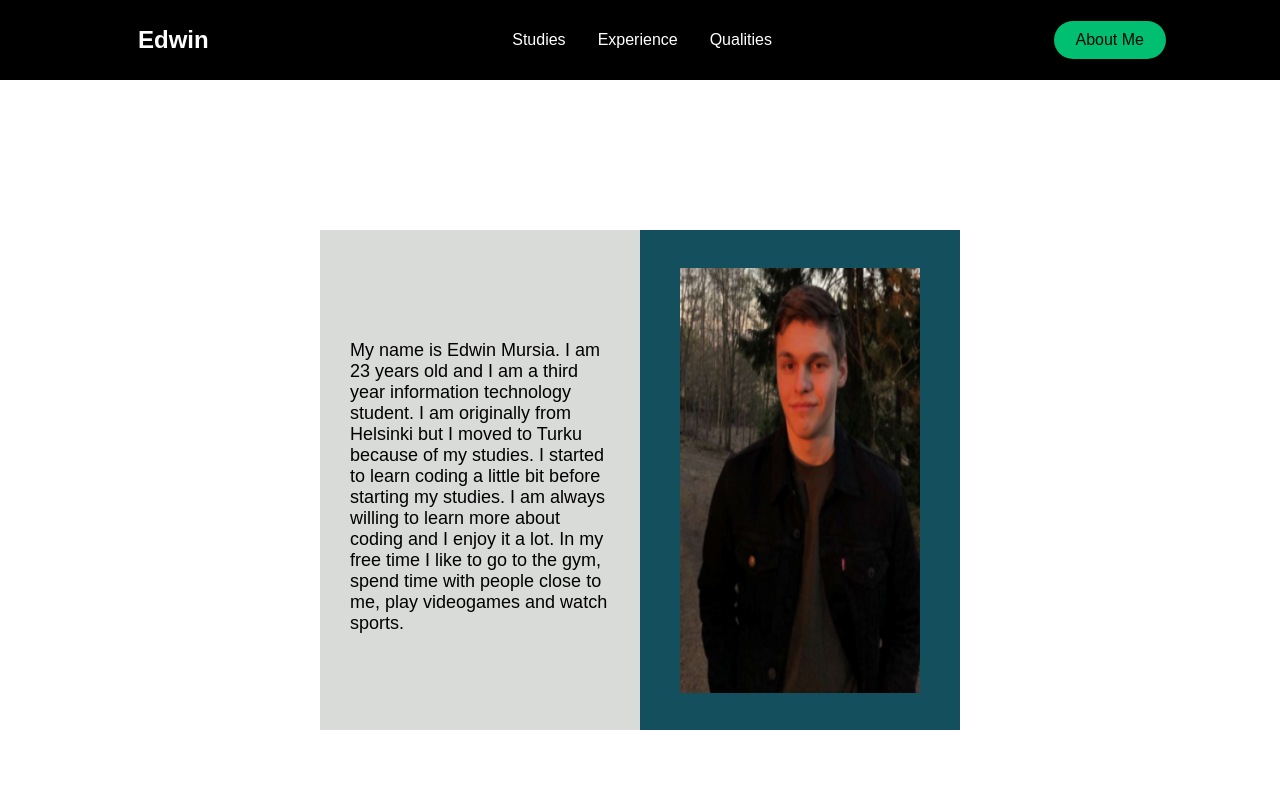
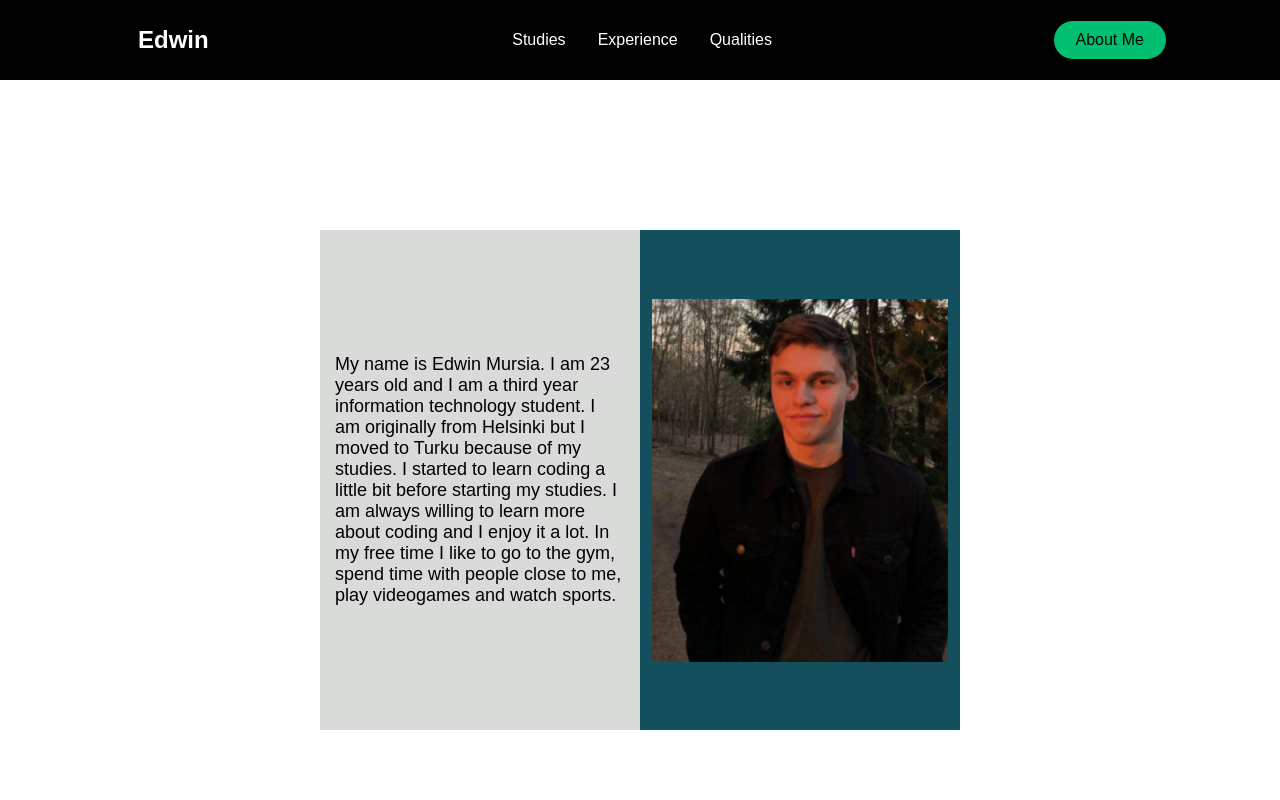
Before and after one commit to edwinmursia/myWebsite, a React (Create React App) app: page /moreAbout in a window 1280 px wide. Shown: the top 800 px of the page. Built offline with nearby package versions, Linux system fonts and the light colour scheme; a web font is replaced by a local one.

Commit message:
Changes to the dimentions.

```diff
--- a/src/components/AboutMe/AboutMeElements.js
+++ b/src/components/AboutMe/AboutMeElements.js
@@ -35,11 +35,14 @@ export const ImageContainer = styled.div`
 export const Text = styled.p`
     display: flex;
     font-size: 18px;
-    margin: 110px 30px 0px 30px;
+    margin-top: auto;
+    margin-bottom: auto;
+    margin-left: 15px;
+    margin-right: 15px;
     position: relative;
 `
 
 export const Image = styled.img`
-    width: 75%;
-    height: 85%;
+    width: 296px;
+    height: 363px;
 `
```
